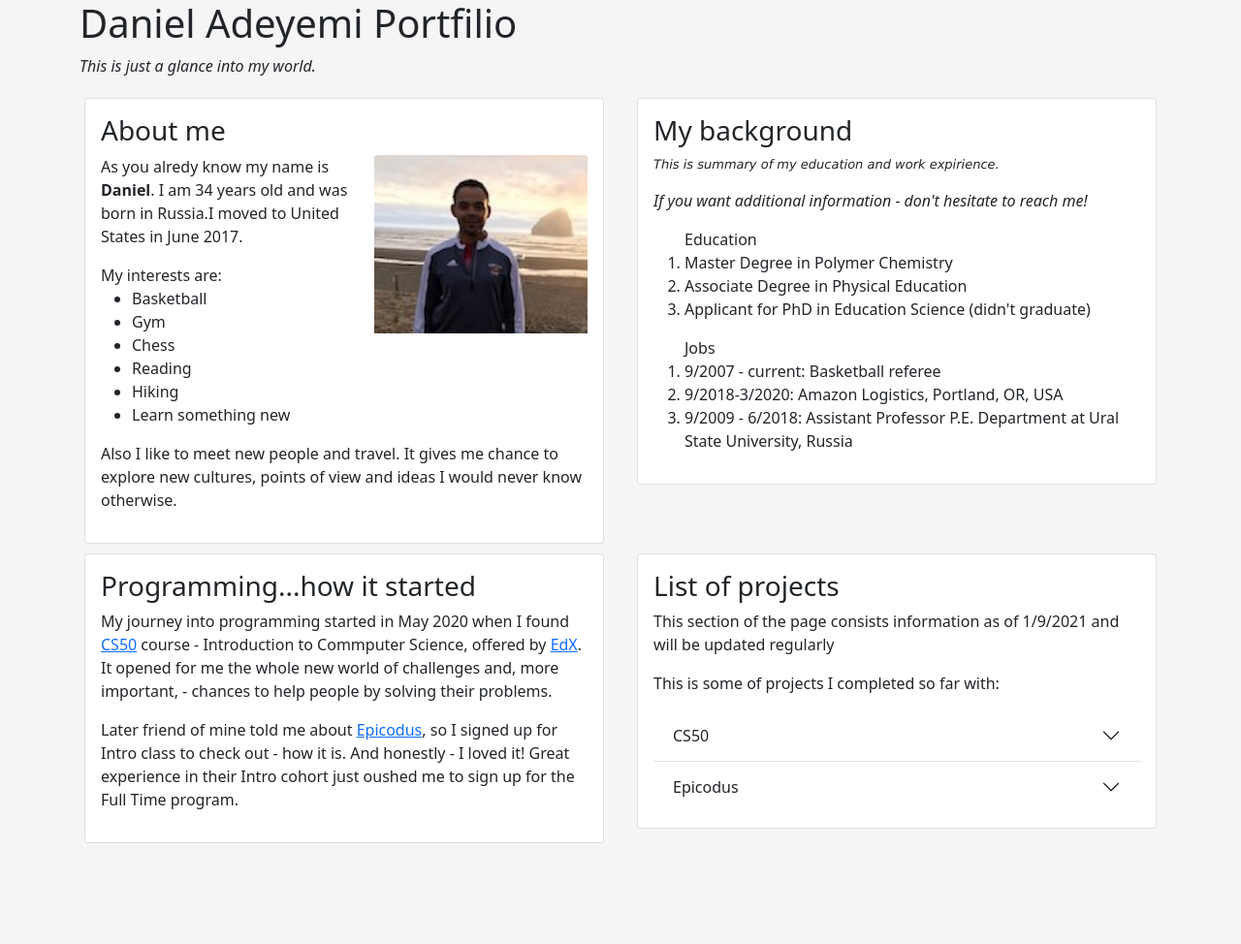
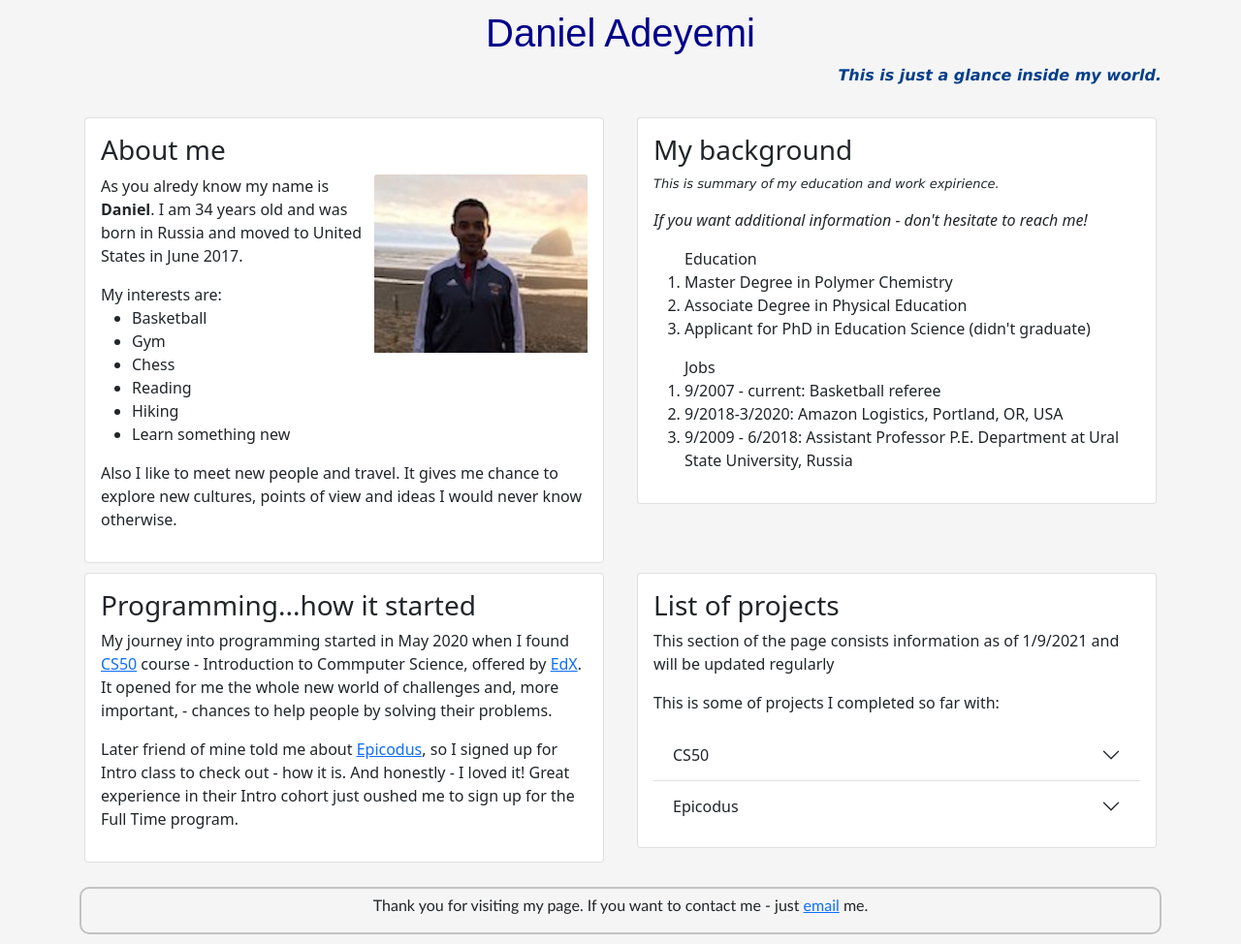
Before and after one commit to DanielAdeyemi/Epicodus-project-1, a plain HTML site: page index.html in a window 1280 px wide. Shown: the whole page at 97% size. Before the commit the page ends 875 px from the top, so only its background shows below. Drawn offline with nearby package versions, Linux system fonts and the light colour scheme.

Commit message:
style header and add few corrections in html

```diff
--- a/css/styles.css
+++ b/css/styles.css
@@ -1,5 +1,22 @@
 body {
   background-color: whitesmoke;
+}
+
+header {
+  padding: 10px 0px 10px 0px;
+}
+
+header>h1 {
+  color: #00008b;
+  font-family: Arial, Helvetica, sans-serif;
+  text-align: center;
+}
+
+header>p {
+  color: #023e8a;
+  font-weight: bold;
+  font-family: Verdana, Geneva, Tahoma, sans-serif;
+  text-align: right;
 }
 
 .card-img-top {
@@ -17,3 +34,16 @@ body {
   font-family: Verdana, Geneva, Tahoma, sans-serif;
   font-size: small;
 }
+
+footer {
+  margin-top: 20px;
+  margin-bottom: 10px;
+  border: rgb(196, 193, 193) 2px solid;
+  border-radius: 10px;
+}
+
+footer>p {
+  padding-top: 5px;
+  text-align: center;
+  font-family: 'Gill Sans', 'Gill Sans MT', Calibri, 'Trebuchet MS', sans-serif;
+}
--- a/index.html
+++ b/index.html
@@ -13,8 +13,8 @@
 <body>
   <div class="container">
     <header>
-      <h1>Daniel Adeyemi Portfilio</h1>
-      <p><em>This is just a glance into my world.</em></p>
+      <h1>Daniel Adeyemi</h1>
+      <p><em>This is just a glance inside my world.</em></p>
     </header>
     <main>
       <div class="row">
@@ -24,7 +24,7 @@
               <h3 class="card-title">About me</h3>
               <img src="img/my.jpg" class="card-img-top" alt="My picture">
               <div class="card-text">
-                <p>As you alredy know my name is <strong>Daniel</strong>. I am 34 years old and was born in Russia.I moved to United States in June 2017. </p>
+                <p>As you alredy know my name is <strong>Daniel</strong>. I am 34 years old and was born in Russia and moved to United States in June 2017. </p>
                 <div> My interests are:
                   <ul>
                     <li>Basketball</li>
@@ -175,7 +175,7 @@
                             <p>You can check some practice projects via git hub pages below:</p>
                             <p class="note">Please note, that it was only Intro course and I have almost no expirience prior, so style of these pages aren't the best!</p>
                             <ul>
-                              <li> <a href="https://danieladeyemi.github.io/project3/">Number Beep game</a> <span class="note">(Using Java Script and JQuery)</span> </li>
+                              <li> <a href="https://danieladeyemi.github.io/project3/">Numbers Beep game</a> <span class="note">(Using Java Script and JQuery)</span> </li>
                               <li> <a href="https://danieladeyemi.github.io/project2/">Language chooser</a> <span class="note">(Using Java Script and JQuery)</span></li>
                             </ul>
                           </div>
@@ -191,7 +191,8 @@
       </div>
     </main>
     <footer>
-
+      <p>Thank you for visiting my page. If you want to contact me - just
+        <a href="mailto:#">email</a> me. </p>
     </footer>
   </div>
 </body>
```
